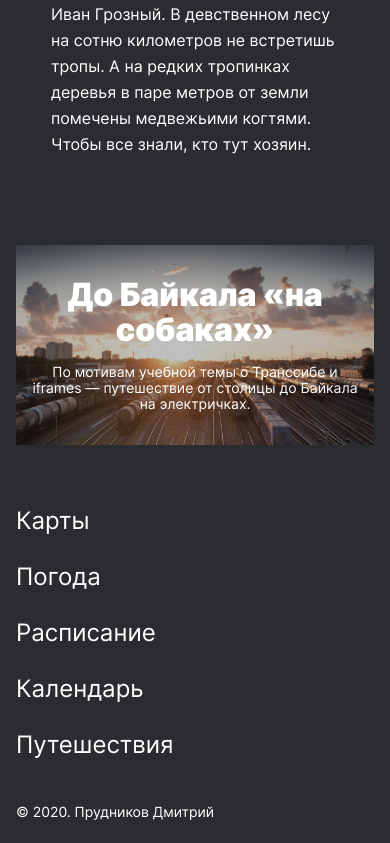
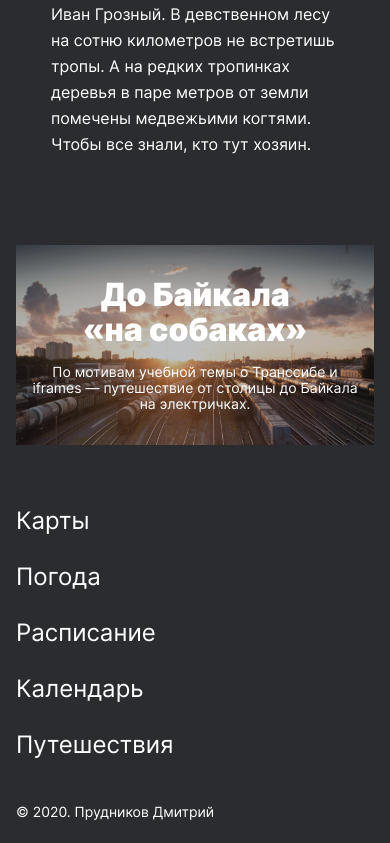
Before and after one commit to Dmitriy-cmd/russian-travel, a plain HTML site: page index.html in a window 390 px wide. Shown: the part 8869-9712 px from the top of the page. Drawn offline with Linux system fonts and the light colour scheme.

Commit message:
rewrite Cover block

```diff
--- /dev/null
+++ b/blocks/cover/__content/cover__content.css
@@ -0,0 +1,12 @@
+.cover__content {
+    width: 100%;
+    height: 100%;
+    color: #FFFFFF;
+    text-decoration: none;
+    z-index: 1;
+    display: flex;
+    flex-direction: column;
+    flex: auto;
+    justify-content: center;
+    align-items: center;
+}
--- a/blocks/cover/__subtitle/cover__subtitle.css
+++ b/blocks/cover/__subtitle/cover__subtitle.css
@@ -1,18 +1,20 @@
 .cover__subtitle {
-    color: #FFFFFF;
     font-size: 18px;
     line-height: 122%;
     margin: 0;
     max-width: 360px;
     text-align: center;
-    z-index: 1;
-    text-decoration: none;
 }
 
 @media (max-width: 767px) {
     .cover__subtitle {
-        font-size: 14px;
-        line-height: 114%;
+        font-size: 16px;
         margin: 0 16px;
     }
 }
+@media (max-width: 480px) {
+    .cover__subtitle {
+        font-size: 14px;
+        line-height: 114%;
+    }
+}
--- a/blocks/cover/__title/cover__title.css
+++ b/blocks/cover/__title/cover__title.css
@@ -1,20 +1,23 @@
 .cover__title {
-    color: #FFFFFF;
     font-size: 72px;
     line-height: 106%;
     margin: 0 0 32px;
-    z-index: 1;
     max-width: 560px;
+    font-weight: 900;
     text-align: center;
-    font-weight: 900;
-    text-decoration: none;
 }
 
 @media (max-width: 767px) {
     .cover__title {
+        font-size: 52px;
+        margin: 0 35px 16px;
+        max-width: 410px;
+    }
+}
+@media (max-width: 480px) {
+    .cover__title {
         font-size: 32px;
         line-height: 109%;
-        margin: 0 35px 16px;
-
+        max-width: 250px;
     }
 }
--- a/blocks/cover/cover.css
+++ b/blocks/cover/cover.css
@@ -1,6 +1,7 @@
 @import url(__title/cover__title.css);
 @import url(__overlay/cover__overlay.css);
 @import url(__subtitle/cover__subtitle.css);
+@import url(__content/cover__content.css);
 
 .cover {
     margin-bottom: 92px;
@@ -9,32 +10,33 @@
     min-height: 740px;
     background-image: url(../../images/cover-trains.jpg);
     background-size: 100% 100%;
-    object-fit: contain;
+    position: relative;
+    z-index: 5;
     display: flex;
     flex-direction: column;
-    align-items: center;
-    justify-content: center;
-    position: relative;
-    z-index: 5;
 }
 
 @media (max-width: 1279px) {
     .cover {
-        max-width: 1024px;
+        min-width: 1024px;
         min-height: 640px;
     }
 }
 @media (max-width: 1023px) {
     .cover {
-        width: 100%;
-        max-width: 768px;
+        min-width: 768px;
         min-height: 480px;
     }
 }
 @media (max-width: 767px) {
     .cover {
         min-width: 320px;
-        min-height: 200px;
+        min-height: 400px;
         margin-bottom: 64px;
     }
 }
+@media (max-width: 480px) {
+    .cover {
+        min-height: 200px;
+    }
+}
--- a/index.html
+++ b/index.html
@@ -116,9 +116,11 @@
         </article>
       </section>
       <section class="cover">
-        <a class="cover__title" href="https://stampsy.com/na-elektrichkakh-do-baikala">До Байкала «на собаках»</a>
-        <a class="cover__subtitle" href="https://stampsy.com/na-elektrichkakh-do-baikala">По мотивам учебной темы о Транссибе и iframes — путешествие от столицы до Байкала на электричках.</a>
-        <a class="cover__overlay" href="https://stampsy.com/na-elektrichkakh-do-baikala"></a>
+        <a class="cover__content" href="https://stampsy.com/na-elektrichkakh-do-baikala">
+          <h1 class="cover__title">До Байкала «на собаках»</h1>
+          <p class="cover__subtitle">По мотивам учебной темы о Транссибе и iframes — путешествие от столицы до Байкала на электричках.</p>
+        </a>
+        <div class="cover__overlay"></div>
       </section>
     </main>
     <footer class="footer">
```
